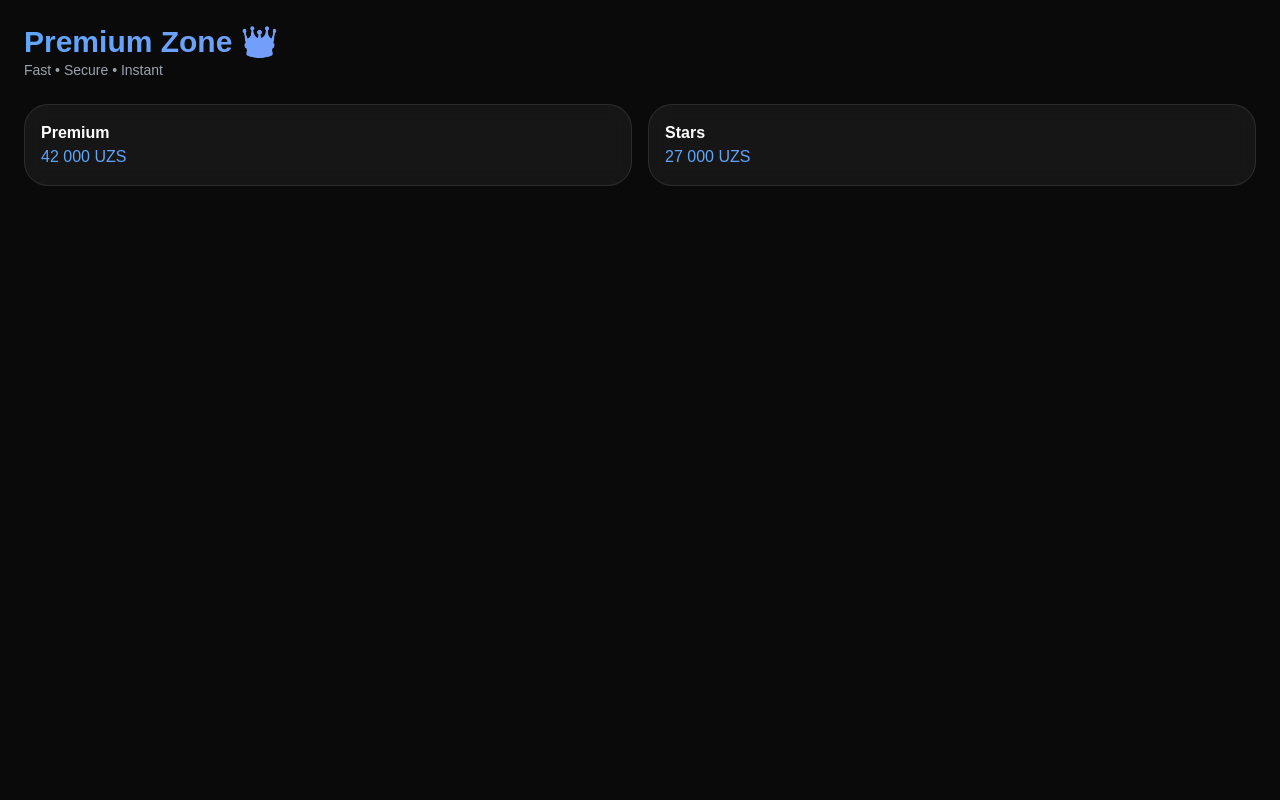
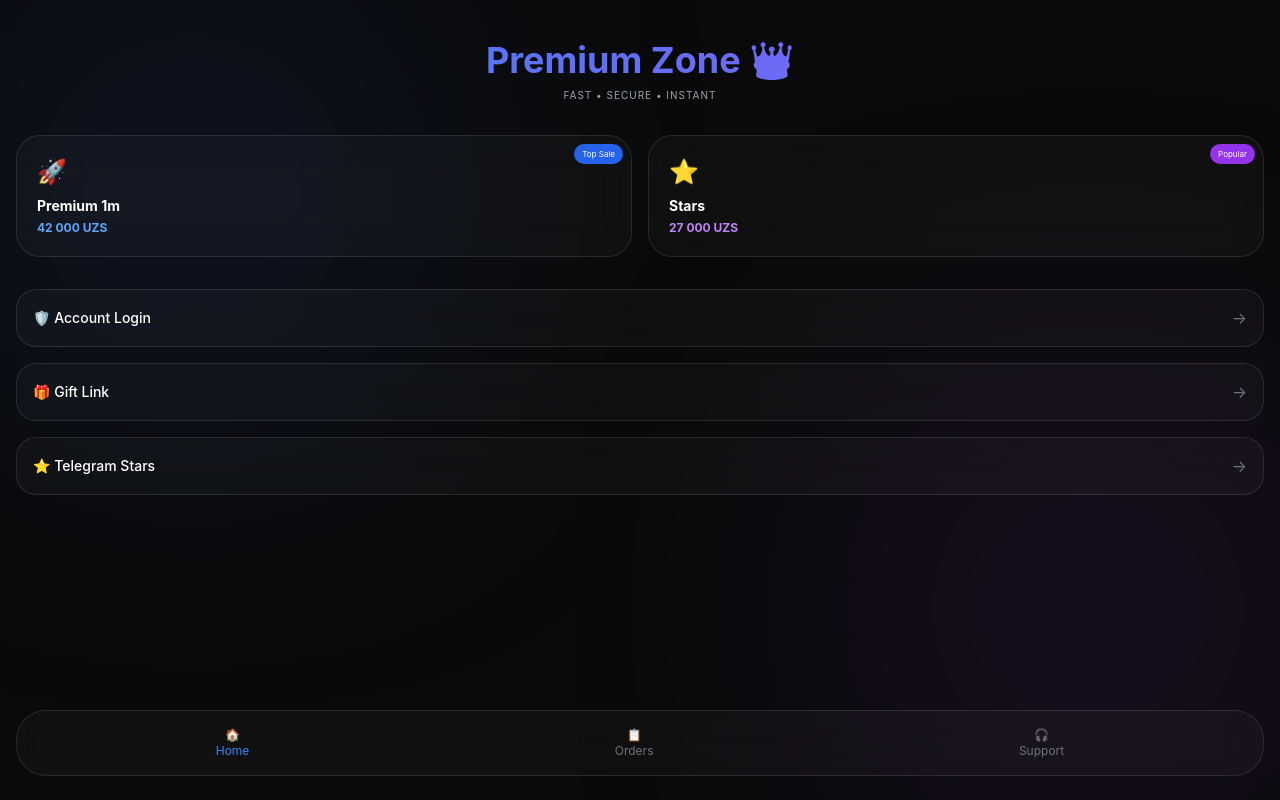
Before and after one commit to Khayru11oyevic/bot-va-sayt-fayllari, a plain HTML site: page index.html in a window 1280 px wide. Drawn offline with nearby package versions, Linux system fonts and the light colour scheme.

Commit message:
Update index.html

```diff
--- a/index.html
+++ b/index.html
@@ -6,23 +6,60 @@
     <title>Premium Zone</title>
     <script src="https://cdn.tailwindcss.com"></script>
     <style>
-        body { background-color: #0A0A0A; color: white; font-family: sans-serif; }
-        .glass { background: rgba(255, 255, 255, 0.05); backdrop-filter: blur(10px); border: 1px solid rgba(255, 255, 255, 0.1); }
+        body { background: #0A0A0A; color: white; font-family: 'Inter', sans-serif; overflow-x: hidden; }
+        .glass { background: rgba(255, 255, 255, 0.03); backdrop-filter: blur(20px); border: 1px solid rgba(255, 255, 255, 0.1); }
+        .glow { box-shadow: 0 0 20px rgba(59, 130, 246, 0.3); }
+        .card:hover { transform: scale(1.02); transition: 0.3s; }
+        .gradient-text { background: linear-gradient(90deg, #3B82F6, #8B5CF6); -webkit-background-clip: text; -webkit-text-fill-color: transparent; }
     </style>
 </head>
-<body class="p-6">
-    <h1 class="text-3xl font-bold bg-gradient-to-r from-blue-400 to-purple-400 bg-clip-text text-transparent">Premium Zone 👑</h1>
-    <p class="text-gray-400 text-sm">Fast • Secure • Instant</p>
+<body class="min-h-screen p-4">
 
-    <div class="grid grid-cols-2 gap-4 mt-6">
-        <div class="glass p-4 rounded-3xl">
-            <h3 class="font-bold">Premium</h3>
-            <p class="text-blue-400">42 000 UZS</p>
+    <div class="fixed top-0 left-0 w-full h-full overflow-hidden -z-10">
+        <div class="absolute top-0 left-0 w-96 h-96 bg-blue-600/20 rounded-full blur-[150px]"></div>
+        <div class="absolute bottom-0 right-0 w-96 h-96 bg-purple-600/20 rounded-full blur-[150px]"></div>
+    </div>
+
+    <header class="mt-6 mb-8 text-center">
+        <h1 class="text-4xl font-bold gradient-text">Premium Zone 👑</h1>
+        <p class="text-gray-400 mt-2 tracking-widest uppercase text-[10px]">Fast • Secure • Instant</p>
+    </header>
+
+    <div class="grid grid-cols-2 gap-4 mb-8">
+        <div class="card glass p-5 rounded-[24px] relative overflow-hidden">
+            <span class="absolute top-2 right-2 text-[8px] bg-blue-600 px-2 py-1 rounded-full">Top Sale</span>
+            <div class="text-2xl mb-2">🚀</div>
+            <h3 class="font-bold text-sm">Premium 1m</h3>
+            <p class="text-blue-400 font-bold text-xs mt-1">42 000 UZS</p>
         </div>
-        <div class="glass p-4 rounded-3xl">
-            <h3 class="font-bold">Stars</h3>
-            <p class="text-blue-400">27 000 UZS</p>
+        <div class="card glass p-5 rounded-[24px] relative overflow-hidden">
+            <span class="absolute top-2 right-2 text-[8px] bg-purple-600 px-2 py-1 rounded-full">Popular</span>
+            <div class="text-2xl mb-2">⭐</div>
+            <h3 class="font-bold text-sm">Stars</h3>
+            <p class="text-purple-400 font-bold text-xs mt-1">27 000 UZS</p>
         </div>
     </div>
+
+    <div class="space-y-4">
+        <div class="glass p-4 rounded-[20px] flex justify-between items-center hover:border-blue-500/50 cursor-pointer">
+            <span class="flex items-center gap-3 font-medium text-sm">🛡️ Account Login</span>
+            <span class="text-gray-500">→</span>
+        </div>
+        <div class="glass p-4 rounded-[20px] flex justify-between items-center hover:border-blue-500/50 cursor-pointer">
+            <span class="flex items-center gap-3 font-medium text-sm">🎁 Gift Link</span>
+            <span class="text-gray-500">→</span>
+        </div>
+        <div class="glass p-4 rounded-[20px] flex justify-between items-center hover:border-blue-500/50 cursor-pointer">
+            <span class="flex items-center gap-3 font-medium text-sm">⭐ Telegram Stars</span>
+            <span class="text-gray-500">→</span>
+        </div>
+    </div>
+
+    <div class="fixed bottom-6 left-4 right-4 glass rounded-[30px] p-4 flex justify-around">
+        <div class="text-blue-500 text-xs text-center">🏠<br>Home</div>
+        <div class="text-gray-500 text-xs text-center">📋<br>Orders</div>
+        <div class="text-gray-500 text-xs text-center">🎧<br>Support</div>
+    </div>
+
 </body>
 </html>
```
